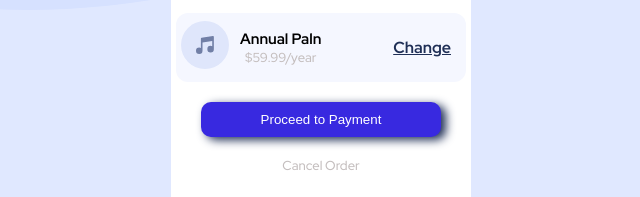
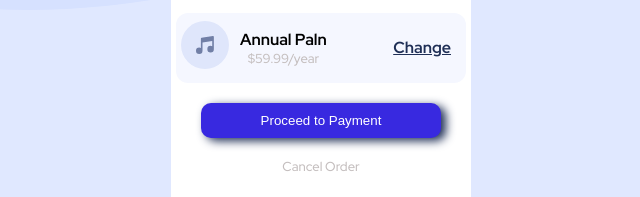
Before and after one commit to AmroAl-Wageei/Order-summary, a plain HTML site: page index.html in a window 1280 px wide. Shown: the part 427-624 px from the top of the page, 319-959 px from the left. Drawn offline with Linux system fonts and the light colour scheme.

Commit message:
Order-Summary

```diff
--- a/index.html
+++ b/index.html
@@ -62,7 +62,7 @@
               <img src="./images/icon-music.svg" alt="Music" />
             </div>
             <div class="text">
-              <h3>Annual Paln</h3>
+              <h4>Annual Paln</h4>
               <p>$59.99/year</p>
             </div>
           </div>
```
